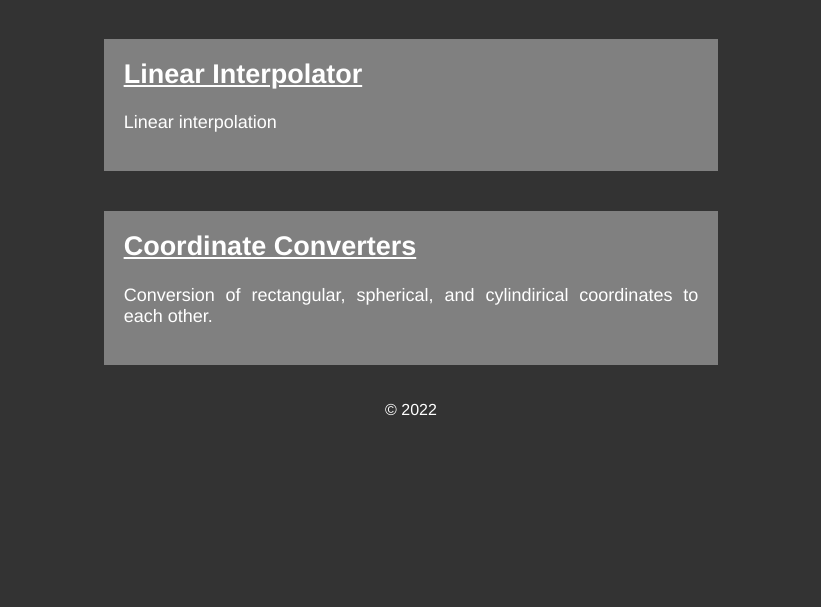
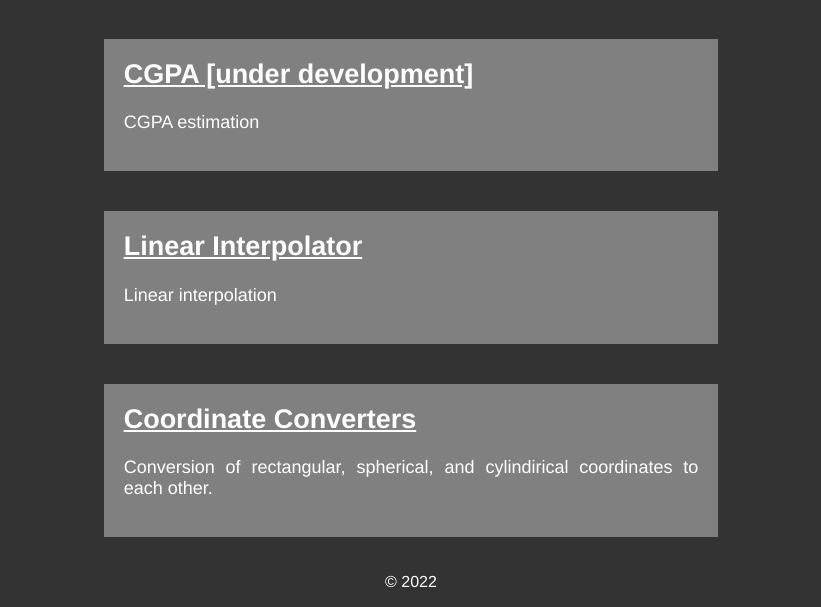
Before and after one commit to Mehmet-Emre-Dogan/medogan.com, a plain HTML site: page calculators.html in a window 1280 px wide. Shown: the part 226-833 px from the top of the page, without its empty margins (229-1050 px from the left). Before the commit the page ends 800 px from the top, so only its background shows below. Drawn offline with Linux system fonts and the light colour scheme.

Commit message:
added cgpa calculator link

```diff
--- a/calculators.html
+++ b/calculators.html
@@ -48,6 +48,12 @@
 
         <header><h1>Calculators [Alpha]</h1></header>
 
+        <div class="container">
+            <div class="box">
+                <a style="text-decoration: underline; color: white" href="https://cgpa.medogan.com/"><h2>CGPA [under development]</h2></a>
+                <p>CGPA estimation</p>
+            </div>
+        </div>
 
         <div class="container">
             <div class="box">
```
